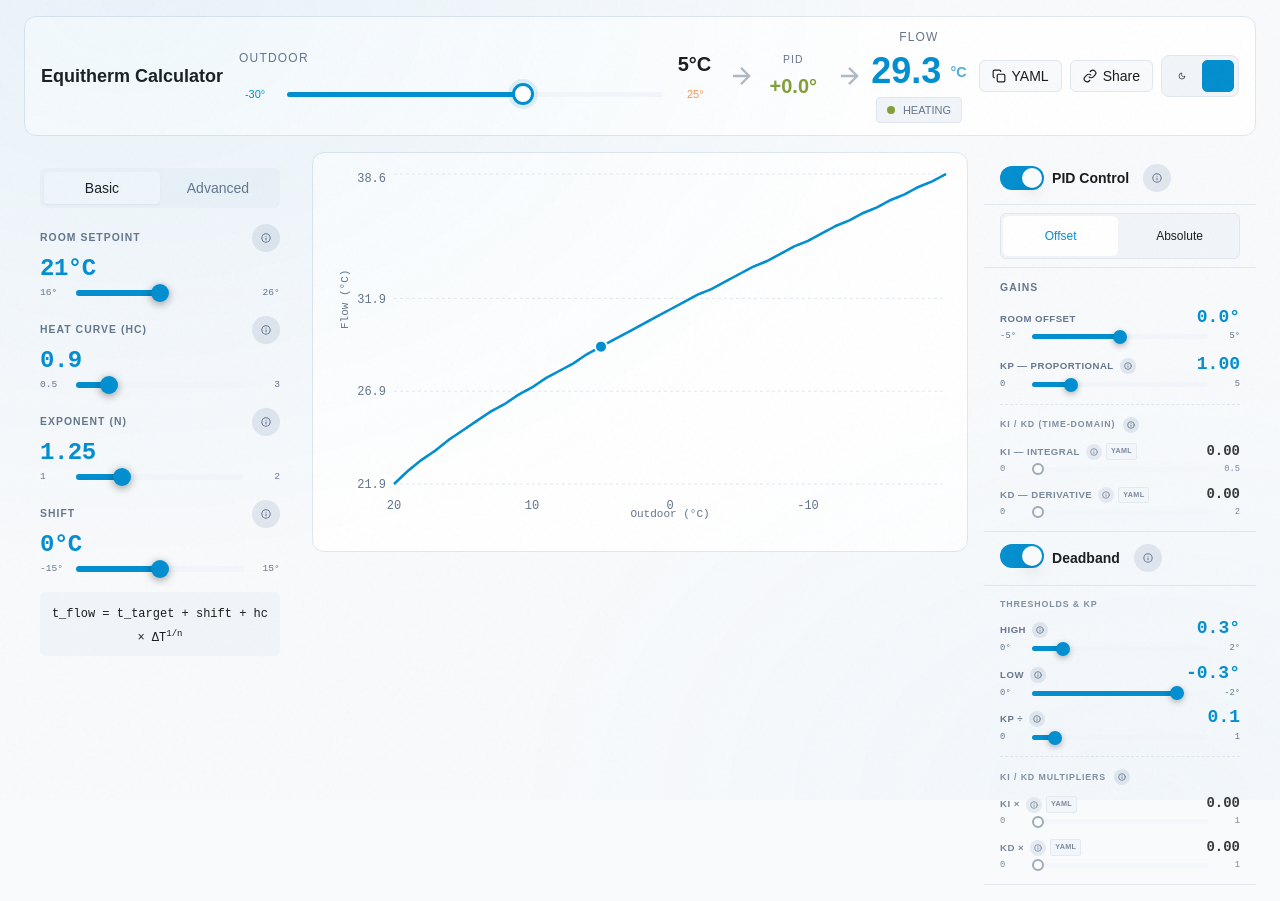
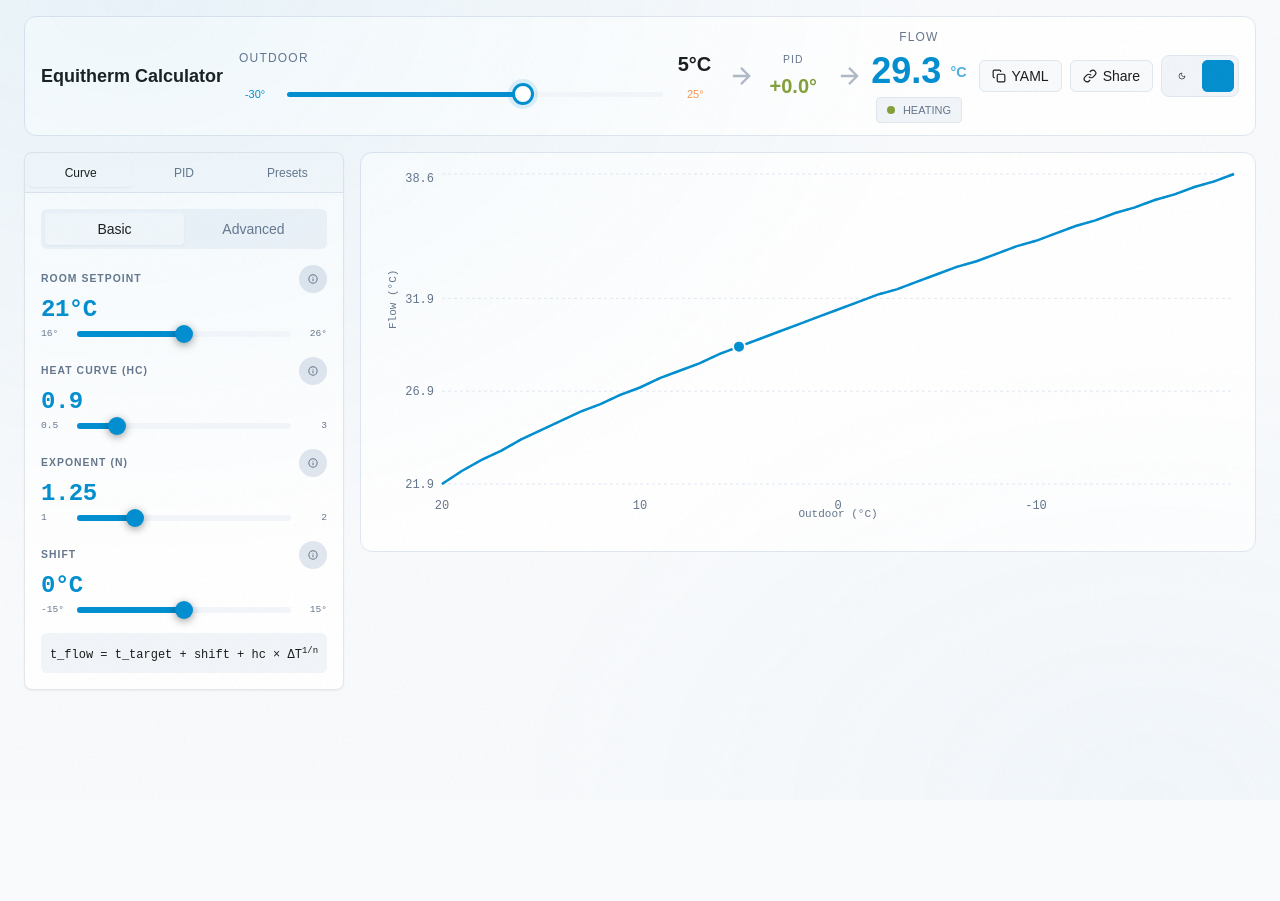
Before and after one commit to P4uLT/equitherm-studio, a React (Vite) app in the folder packages/web/: page / in a window 1280 px wide. After the commit the page ends 800 px from the top, so only its background shows below. Built offline with nearby package versions, Linux system fonts and the light colour scheme.

Commit message:
refactor(app): 2-column layout with unified SidePanel

```diff
--- a/packages/web/src/App.tsx
+++ b/packages/web/src/App.tsx
@@ -3,21 +3,17 @@ import { useEffect } from 'react';
 import { useStore } from './store/useStore';
 import { loadFromURL } from './config/storage';
 import { Header } from './components/Header';
-import { ControlsCard } from './components/ControlsCard';
+import { SidePanel } from './components/SidePanel';
 import { HeatingChart } from './components/Chart';
-import { PIDPanel } from './components/PIDPanel';
 import { TooltipProvider } from './components/ui/tooltip';
 import './index.css';
 
 function App() {
   const loadConfig = useStore(s => s.loadConfig);
 
-  // Load config from URL on mount
   useEffect(() => {
     const urlConfig = loadFromURL();
-    if (urlConfig) {
-      loadConfig(urlConfig);
-    }
+    if (urlConfig) loadConfig(urlConfig);
   }, [loadConfig]);
 
   return (
@@ -25,10 +21,11 @@ function App() {
       <div className="atmosphere" />
       <div className="min-h-screen max-w-[1600px] mx-auto px-3.5 py-2.5 sm:px-6 sm:py-4">
         <Header />
-        <main className="grid grid-cols-1 grid-rows-[auto_auto_auto] gap-4 min-h-0 md:grid-cols-[minmax(280px,320px)_1fr] md:grid-rows-[minmax(0,1fr)] lg:grid-cols-[minmax(240px,280px)_1fr_minmax(240px,280px)]">
-          <div className="col-start-1 row-start-1"><ControlsCard /></div>
-          <div className="col-start-1 row-start-2 min-h-[300px] md:col-start-2 md:row-start-1"><HeatingChart /></div>
-          <div className="col-start-1 row-start-3 md:col-start-2 md:row-start-2 lg:col-start-3 lg:row-start-1"><PIDPanel /></div>
+        <main className="grid grid-cols-1 gap-4 md:grid-cols-[minmax(280px,320px)_1fr]">
+          <SidePanel />
+          <div className="min-h-[300px] md:min-h-0">
+            <HeatingChart />
+          </div>
         </main>
       </div>
     </TooltipProvider>
```
